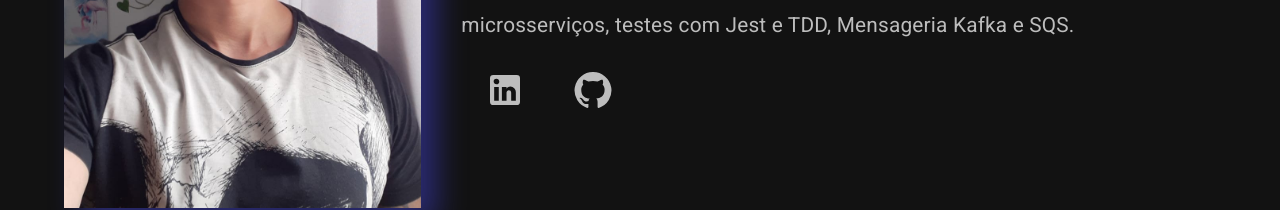
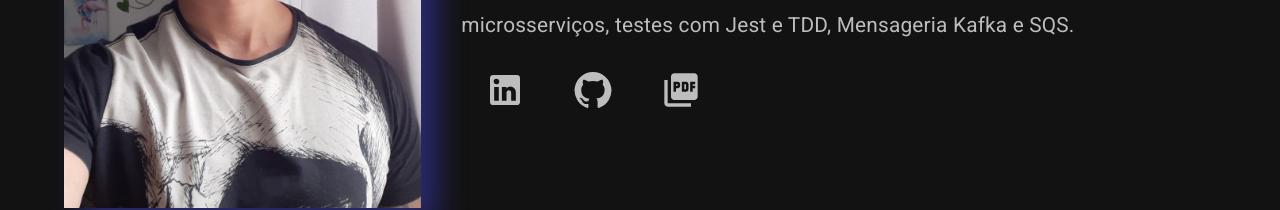
Before and after one commit to NicolasES/my-page, a React (Vite) app: page / in a window 1280 px wide. Shown: the part 346-556 px from the top of the page. Built offline with nearby package versions, Linux system fonts and the light colour scheme.

Commit message:
feat: pdf curriculo

```diff
--- a/src/components/sections/AboutMe.tsx
+++ b/src/components/sections/AboutMe.tsx
@@ -1,9 +1,10 @@
-import { Box, Container, Link, Typography } from "@mui/material"
+import { Box, Container, Link, Tooltip, Typography } from "@mui/material"
 import Grid from '@mui/material/Unstable_Grid2' // Grid version 2
 import { MyImage, TitleDivider } from "../shared"
 import meImg from '../../assets/me.jpeg'
 import LinkedInIcon from '@mui/icons-material/LinkedIn'
 import GitHubIcon from '@mui/icons-material/GitHub'
+import PictureAsPdfIcon from '@mui/icons-material/PictureAsPdf'
 
 
 export const AboutMe: React.FC = () => {
@@ -40,13 +41,25 @@ export const AboutMe: React.FC = () => {
             Mensageria Kafka e SQS.
           </Typography>
 
-          <Box mt={3}>
+          <Box mt={3} alignItems='center' display='flex'>
+
+            <Tooltip title="LinkedIn">
               <Link href="https://www.linkedin.com/in/nicolas-escouto-sonnenfeld-42b17298/" target="_blank" color="inherit">
                 <LinkedInIcon fontSize="large" sx={{ mx: 3 }}></LinkedInIcon>
               </Link>
+            </Tooltip>
+
+            <Tooltip title="GitHub">
               <Link href="https://github.com/NicolasES" target="_blank" color="inherit">
                 <GitHubIcon fontSize="large" sx={{ mx: 3 }}></GitHubIcon>
               </Link>
+            </Tooltip>
+
+            <Tooltip title="Currículo em PDF">
+              <Link href="./Currículo-NICOLAS.pdf" target="_blank" color="inherit">
+                <PictureAsPdfIcon fontSize="large" sx={{ mx: 3 }}></PictureAsPdfIcon>
+              </Link>
+            </Tooltip>
           </Box>
         </Grid>
       </Grid>
```
Also changed, not shown: 1 other file (tests, documents, lock files or other folders). Lines whose indentation alone changed are shown as unchanged.
